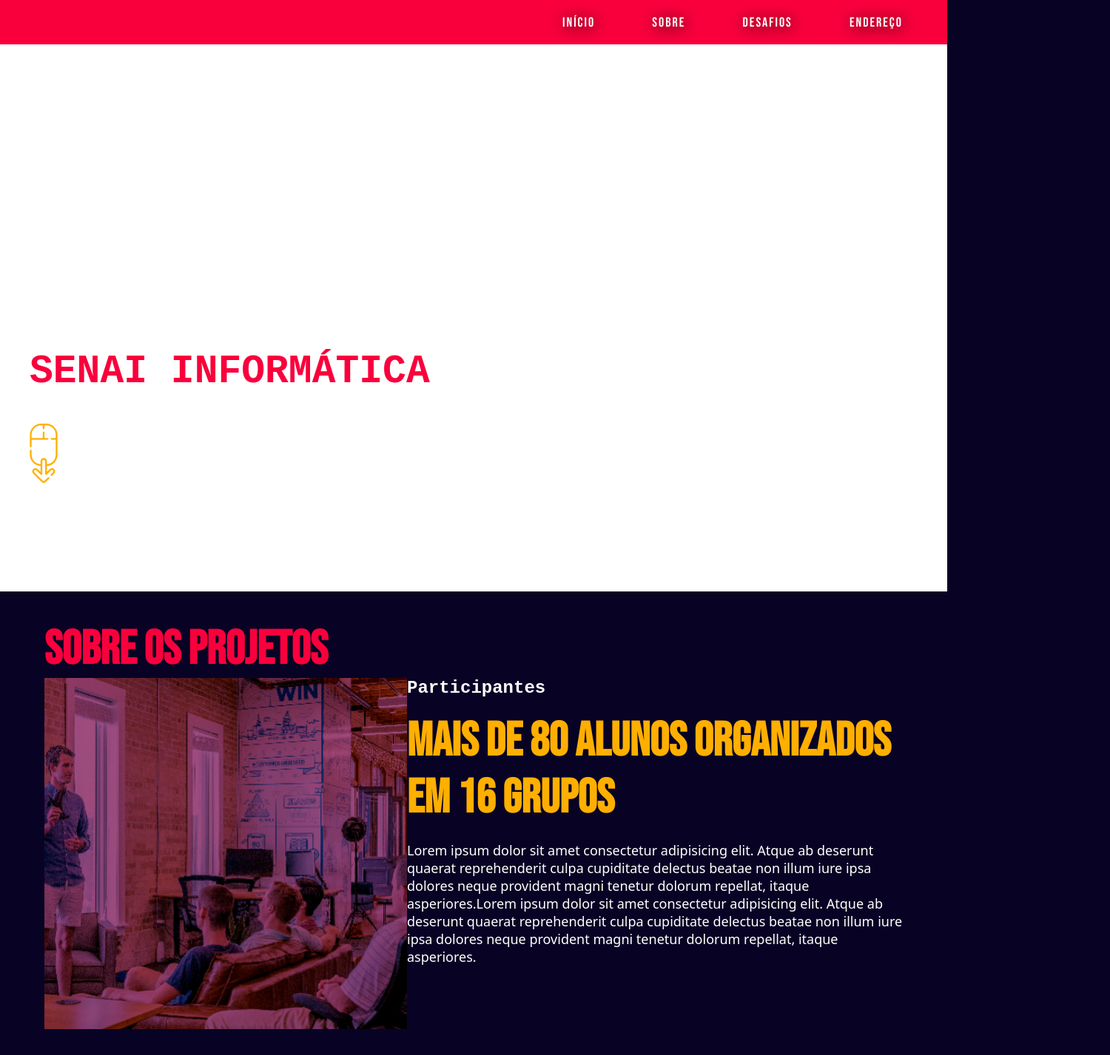
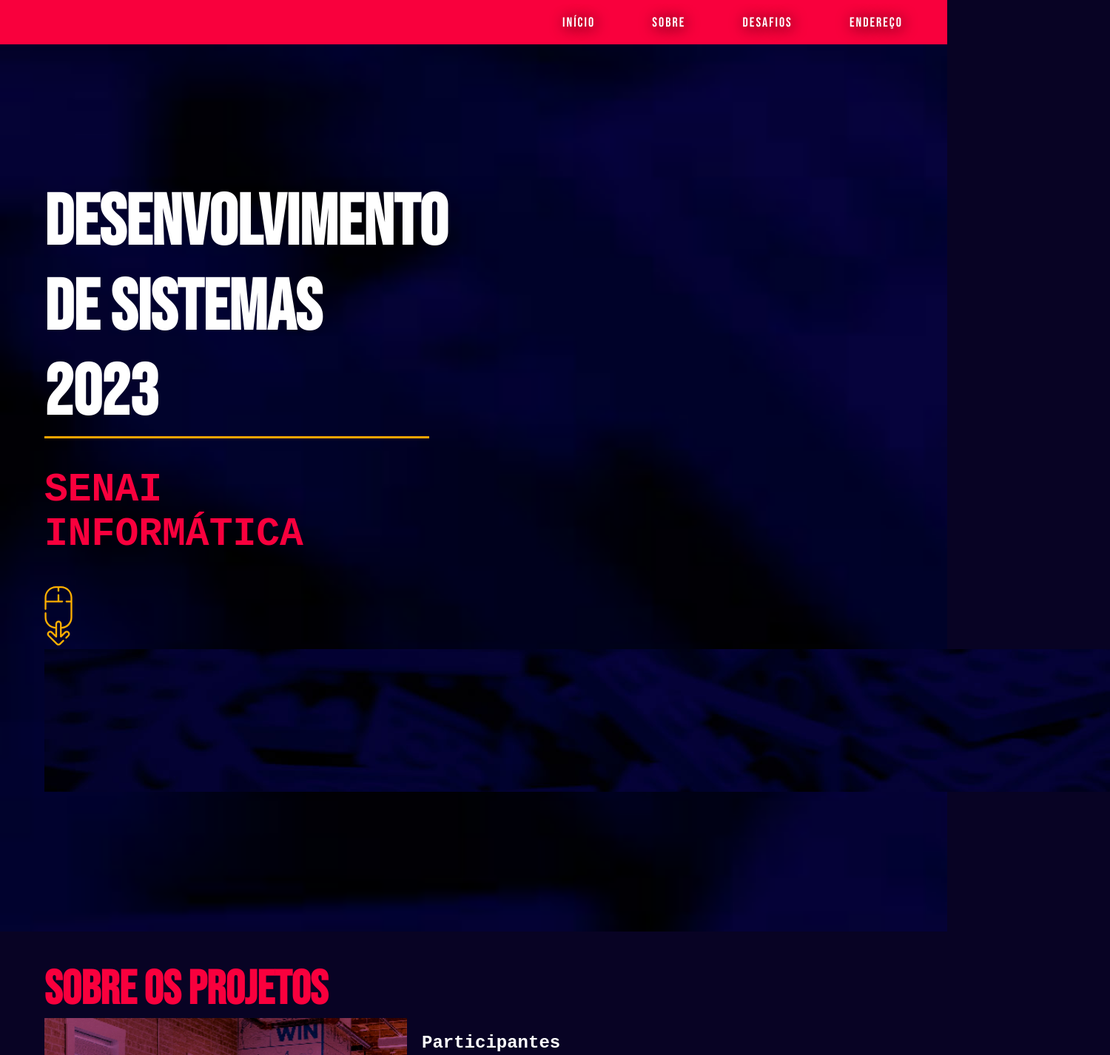
Before and after one commit to prgfe/Primeiro_Semestre, a plain HTML site: page projeto-landing-page/index.html in a window 1280 px wide. Shown: the top 1427 px of the page at 74% size, 1500 px wide, since content can reach past the window. Before the commit the page ends 1392 px from the top, so only its background shows below. Drawn offline with Linux system fonts and the light colour scheme; a web font is replaced by a local one.

Commit message:
corrigida a imagem de background e espaçamentos

```diff
--- a/projeto-landing-page/css/style.css
+++ b/projeto-landing-page/css/style.css
@@ -89,9 +89,9 @@
 /* MAIN */
 
 main .banner {
-    height: 740px;
+    height: 1200px;
     background-color: white;
-    background-image: url(../assets/images/imagem-fundo-banner\ 1.png);
+    background-image: url(../assets/images/imagem-fundo-info.png);
     background-repeat: no-repeat;
     background-size: cover;
     background-position: bottom;
@@ -105,6 +105,7 @@
 
 main .banner #bannerinfo {
     width: 560px;
+    padding: 20px;
 }
 
 main .banner #bannerinfo img .imagem-fundo-banner {
@@ -116,6 +117,7 @@
     font-family: "bebas";
     font-size: 96px;
     color: white;
+    border-bottom: 3px solid orange;
 }
 
 main .banner-flex p {
@@ -151,14 +153,14 @@
 }
 
 main .sobre .linha .participantes h3 {
-    margin-bottom: 20px;
+    margin: 20px 20px;
     font-family: 'Courier New', Courier, monospace;
     font-weight: bold;
     font-size: 24px;
 }
 
 main .sobre .participantes h4 {
-    margin-bottom: 20px;
+    margin: 20px 20px;
     font-family: "bebas";
     font-size: 64px;
     color: #ffaf00;
@@ -168,6 +170,8 @@
     font-family: "sans";
     font-weight: 400;
     font-size: 18px;
+    margin: 20px 20px;
+    text-align: justify;
 
 /* smartphone */
 @media screen and (max-width: 767px) {
--- a/projeto-landing-page/index.html
+++ b/projeto-landing-page/index.html
@@ -29,7 +29,7 @@
                     <h1>Desenvolvimento de Sistemas 2023</h1>
                     <p>Senai Informática</p>
                     <img src="assets/images/mouse.svg" alt="Mouse Amarelo">
-                    <!-- <img class="imagem-fundo-banner" src="assets/images/imagem-fundo-banner.png" alt="fundo banner"> -->
+                    <img class="imagem-fundo-banner" src="assets/images/imagem-fundo-info.png" alt="fundo banner">
                 </div>
             </div>
         </article>
```
